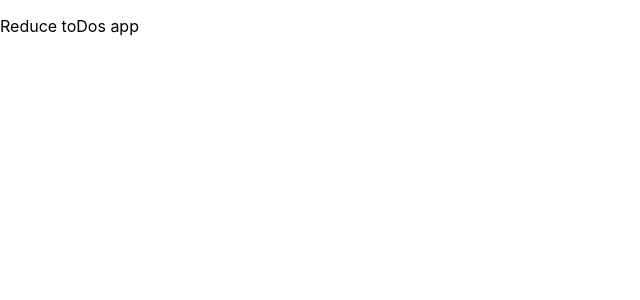
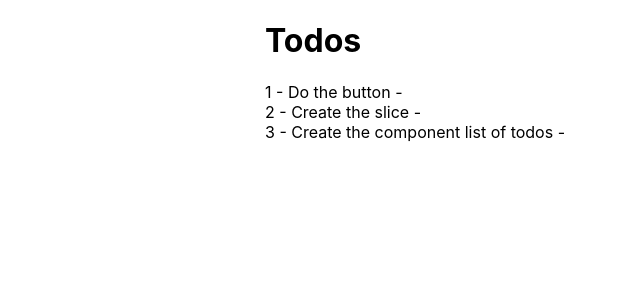
Before and after one commit to nuriarai/202209-w6ch1-nuria-ramoneda, a React (Create React App) app: page / in a window 1280 px wide. Shown: the top 300 px of the page, without its empty margins (0-640 px from the left). Built offline with nearby package versions, Linux system fonts and the light colour scheme.

Commit message:
Add list of todos component and show the todos

```diff
--- a/src/App.tsx
+++ b/src/App.tsx
@@ -1,7 +1,21 @@
-import React from "react";
+import { useEffect } from "react";
+import { useAppDispatch } from "./app/hooks";
+import { loadToDosActionCreator } from "./redux/features/toDos/toDosSlice";
+import toDosData from "./data/toDosData";
+import ToDoCardList from "./components/ToDoCardList/ToDoCardList";
 
-function App() {
-  return <p>Reduce toDos app</p>;
-}
+const App = () => {
+  const dispatch = useAppDispatch();
+  useEffect(() => {
+    dispatch(loadToDosActionCreator(toDosData));
+  }, [dispatch]);
+
+  return (
+    <main className="container">
+      <h1>Todos</h1>
+      <ToDoCardList />
+    </main>
+  );
+};
 
 export default App;
--- /dev/null
+++ b/src/components/ToDoCardList/ToDoCardList.tsx
@@ -0,0 +1,16 @@
+import { useAppSelector } from "../../app/hooks";
+
+const ToDoCardList = (): JSX.Element => {
+  const todos = useAppSelector(({ todos }) => todos.list);
+  return (
+    <ul>
+      {todos.map((tasca) => (
+        <li key={tasca.id}>
+          {tasca.id} - {tasca.name} - {tasca.done}
+        </li>
+      ))}
+    </ul>
+  );
+};
+
+export default ToDoCardList;
--- a/src/index.css
+++ b/src/index.css
@@ -1,13 +1,25 @@
 body {
   margin: 0;
-  font-family: -apple-system, BlinkMacSystemFont, 'Segoe UI', 'Roboto', 'Oxygen',
-    'Ubuntu', 'Cantarell', 'Fira Sans', 'Droid Sans', 'Helvetica Neue',
+  font-family: -apple-system, BlinkMacSystemFont, "Segoe UI", "Roboto", "Oxygen",
+    "Ubuntu", "Cantarell", "Fira Sans", "Droid Sans", "Helvetica Neue",
     sans-serif;
   -webkit-font-smoothing: antialiased;
   -moz-osx-font-smoothing: grayscale;
 }
 
 code {
-  font-family: source-code-pro, Menlo, Monaco, Consolas, 'Courier New',
+  font-family: source-code-pro, Menlo, Monaco, Consolas, "Courier New",
     monospace;
 }
+
+ul {
+  list-style-type: none;
+  padding: 0;
+  margin: 0;
+}
+
+.container {
+  max-width: 750px;
+  margin: 0 auto;
+  padding: 0 20px;
+}
--- a/src/redux/features/toDos/toDosSlice.ts
+++ b/src/redux/features/toDos/toDosSlice.ts
@@ -2,11 +2,11 @@ import { createSlice, PayloadAction } from "@reduxjs/toolkit";
 import ToDo from "../../../data/types";
 
 interface toDosState {
-  todos: ToDo[];
+  list: ToDo[];
 }
 
 const toDosInitialState: toDosState = {
-  todos: [],
+  list: [],
 };
 
 const toDosSlice = createSlice({
@@ -18,16 +18,14 @@ const toDosSlice = createSlice({
       action: PayloadAction<ToDo[]>
     ): toDosState => ({
       ...currentToDoState,
-      todos: [...action.payload],
+      list: [...action.payload],
     }),
     removeToDo: (
       currentToDoState,
       action: PayloadAction<number>
     ): toDosState => ({
       ...currentToDoState,
-      todos: currentToDoState.todos.filter(
-        (todo) => todo.id !== action.payload
-      ),
+      list: currentToDoState.list.filter((todo) => todo.id !== action.payload),
     }),
   },
 });
```
Also changed, not shown: src/index.tsx (+8 -8 lines).
